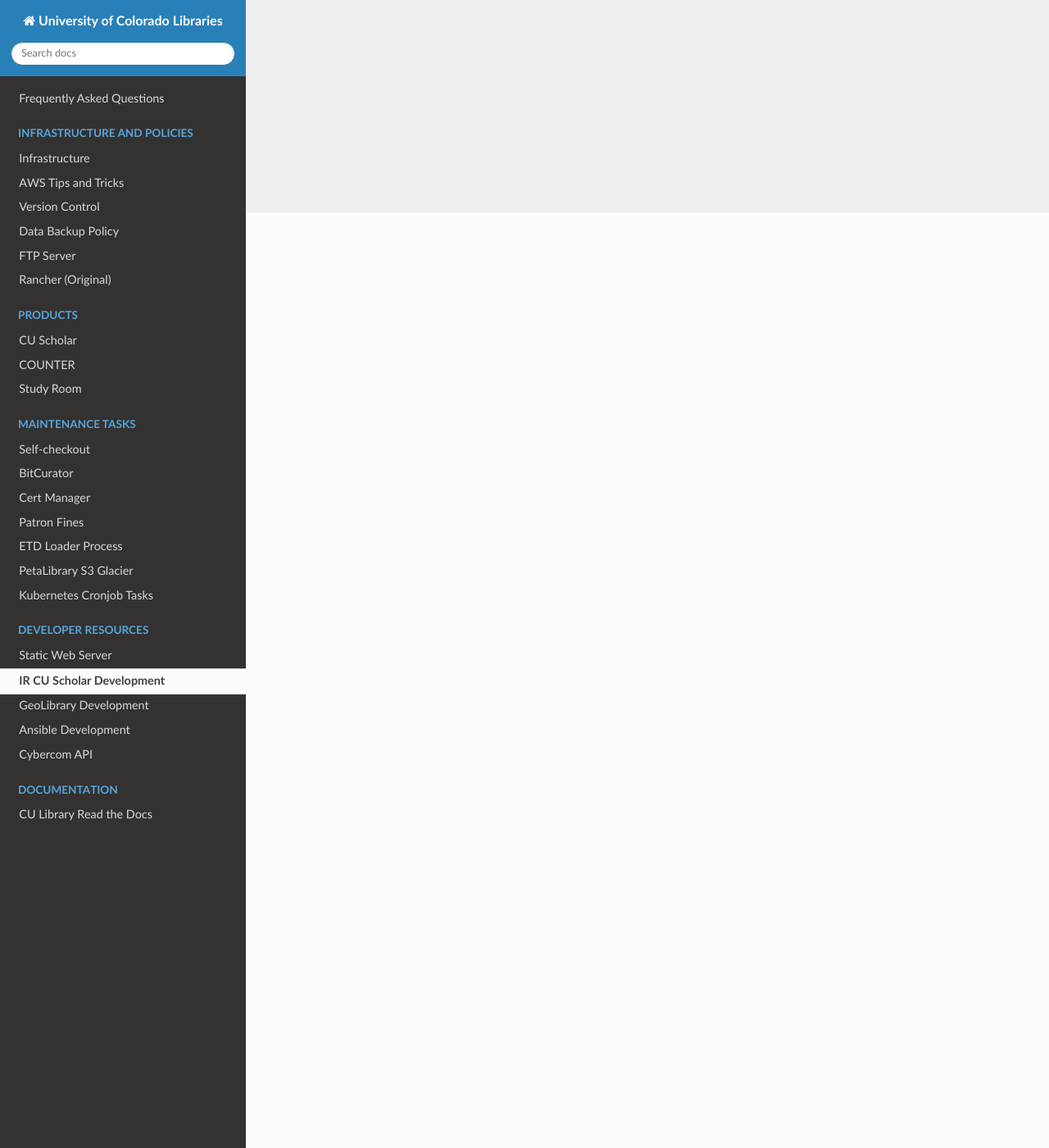
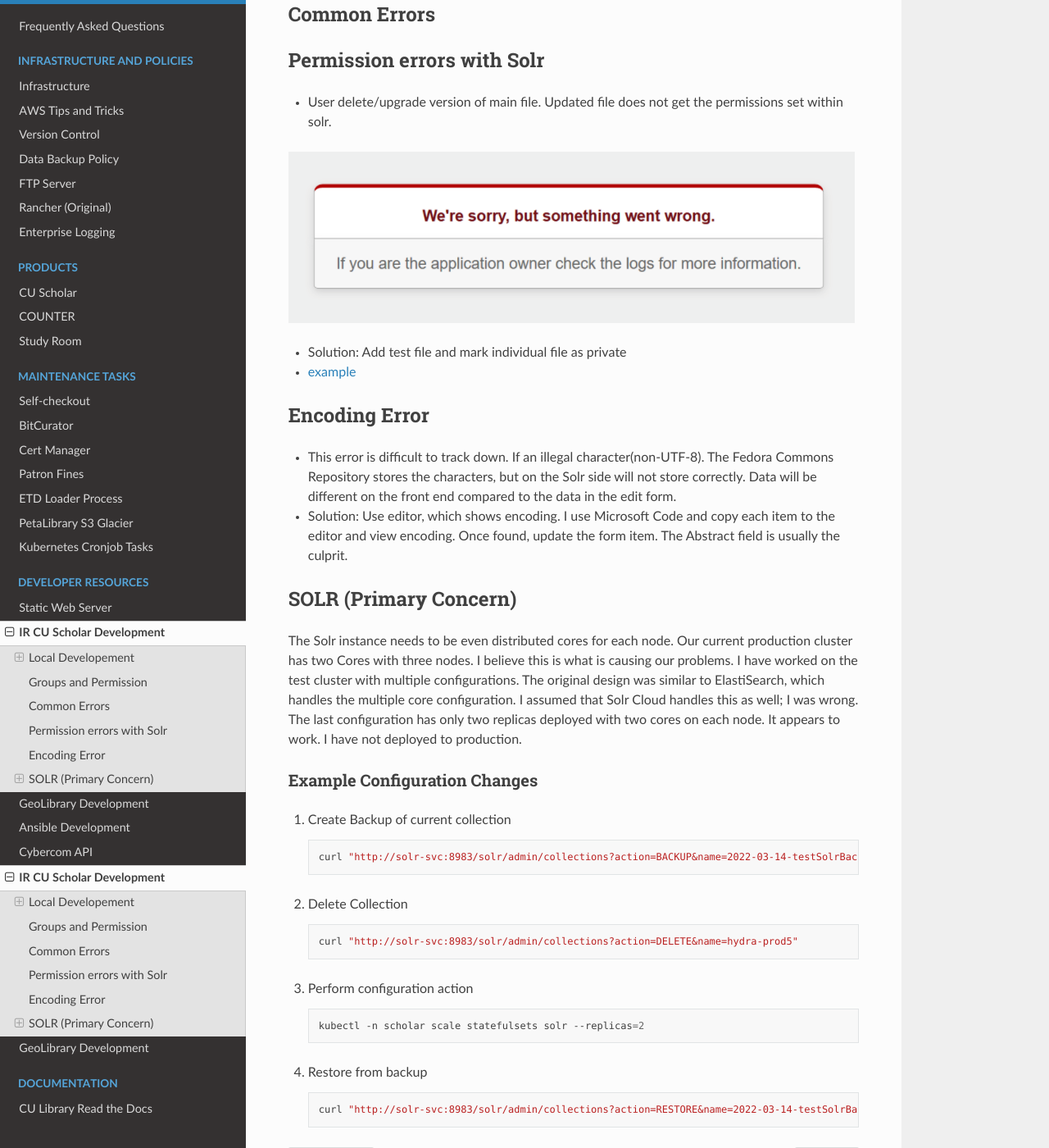
Before and after one commit to culibraries/documentation, a Sphinx documentation site: the page built from docs/pages/ir-dev.md, in a window 1280 px wide and 1400 px high, scrolled down 1141 px. Shown: the whole window at 82% size. Built offline with Sphinx 7.4.7 and the Read the Docs theme 2.0.0, drawn with Linux system fonts in a browser that asks for light colours; some of the changed text lies outside the part shown.

Commit message:
update rancher and development pages

````diff
--- a/docs/index.rst
+++ b/docs/index.rst
@@ -27,6 +27,7 @@
    pages/backup
    pages/ftp-server
    pages/rancher
+   pages/enterprise-logging
 
 .. toctree::
    :maxdepth: 2
@@ -57,6 +58,8 @@
    pages/geolibrary-dev
    pages/ansible-dev
    pages/cybercom-dev
+   pages/ir-dev
+   pages/geolibrary-dev
 
 .. toctree::
    :maxdepth: 1
--- a/docs/pages/ir-dev.md
+++ b/docs/pages/ir-dev.md
@@ -1,3 +1,86 @@
 # IR CU Scholar Development
 
+IR Development process and common problems with CU Scholar. Documents the current status and the
 Docs for development process.
+
+Contact: Andrew Johnson
+
+## Local Developement
+
+The Samvera community has good documentation regarding local development and dependencies.
+
+[Samvera Docs](https://github.com/samvera/hyrax/blob/main/documentation/developing-your-hyrax-based-app.md)
+
+* Double Check: solr_wrapper and fcrepo_wrapper require ```java 1.8```
+
+### Configuration
+* Build local Gems
+
+    ```sh
+    bundle install
+    ```
+
+* Start local rails server
+
+    ```sh
+    bin/rails hydra:server
+    ```
+* Create local sqlite3 DB
+
+    ```sh
+    bin/rails db:migrate RAILS_ENV=development
+    ```
+* Create CU Scholar Admin User and Admin Sets
+
+    ```sh
+    build/firstrun.sh
+    ```
+
+After this process the Solr and FCRepo is setup along with local admin user.
+
+## Groups and Permission
+
+Admin user can update roles.
+
+[https://scholar.colorado.edu/roles](https://scholar.colorado.edu/roles)
+
+## Common Errors
+
+## Permission errors with Solr
+
+* User delete/upgrade version of main file. Updated file does not get the permissions set within solr.
+
+![Error Message](assets/error_scholar.png)
+
+* Solution: Add test file and mark individual file as private
+* [example](https://scholar.colorado.edu/concern/datasets/k930bz133)
+
+## Encoding Error
+
+* This error is difficult to track down. If an illegal character(non-UTF-8). The Fedora Commons Repository stores the characters, but on the Solr side will not store correctly. Data will be different on the front end compared to the data in the edit form.
+
+* Solution: Use editor, which shows encoding. I use Microsoft Code and copy each item to the editor and view encoding. Once found, update the form item. The Abstract field is usually the culprit.
+
+
+## SOLR (Primary Concern)
+
+The Solr instance needs to be even distributed cores for each node. Our current production cluster has two Cores with three nodes. I believe this is what is causing our problems. I have worked on the test cluster with multiple configurations. The original design was similar to ElastiSearch, which handles the multiple core configuration. I assumed that Solr Cloud handles this as well; I was wrong. The last configuration has only two replicas deployed with two cores on each node. It appears to work. I have not deployed to production.
+
+### Example Configuration Changes
+
+1. Create Backup of current collection
+    ```sh
+    curl "http://solr-svc:8983/solr/admin/collections?action=BACKUP&name=2022-03-14-testSolrBackup&collection=hydra-prod5&location=/backup/test"
+    ```
+2. Delete Collection
+    ```sh
+    curl "http://solr-svc:8983/solr/admin/collections?action=DELETE&name=hydra-prod5"
+    ```
+3. Perform configuration action
+    ```sh
+    kubectl -n scholar scale statefulsets solr --replicas=2
+    ```
+4. Restore from backup
+    ```sh
+    curl "http://solr-svc:8983/solr/admin/collections?action=RESTORE&name=2022-03-14-testSolrBackup&collection=hydra-prod5&location=/backup/test"
+    ```
````
Also changed, not shown: docs/pages/dlp-dev.md (added, +14 -0 lines), docs/pages/enterprise-logging.md (added, +25 -0 lines), docs/pages/geolibrary-dev.md (+18 -1 lines), docs/pages/patron-fines.md (+2 -0 lines), docs/pages/rancher.md (+9 -4 lines), docs/pages/assets/error_scholar.png (added).
